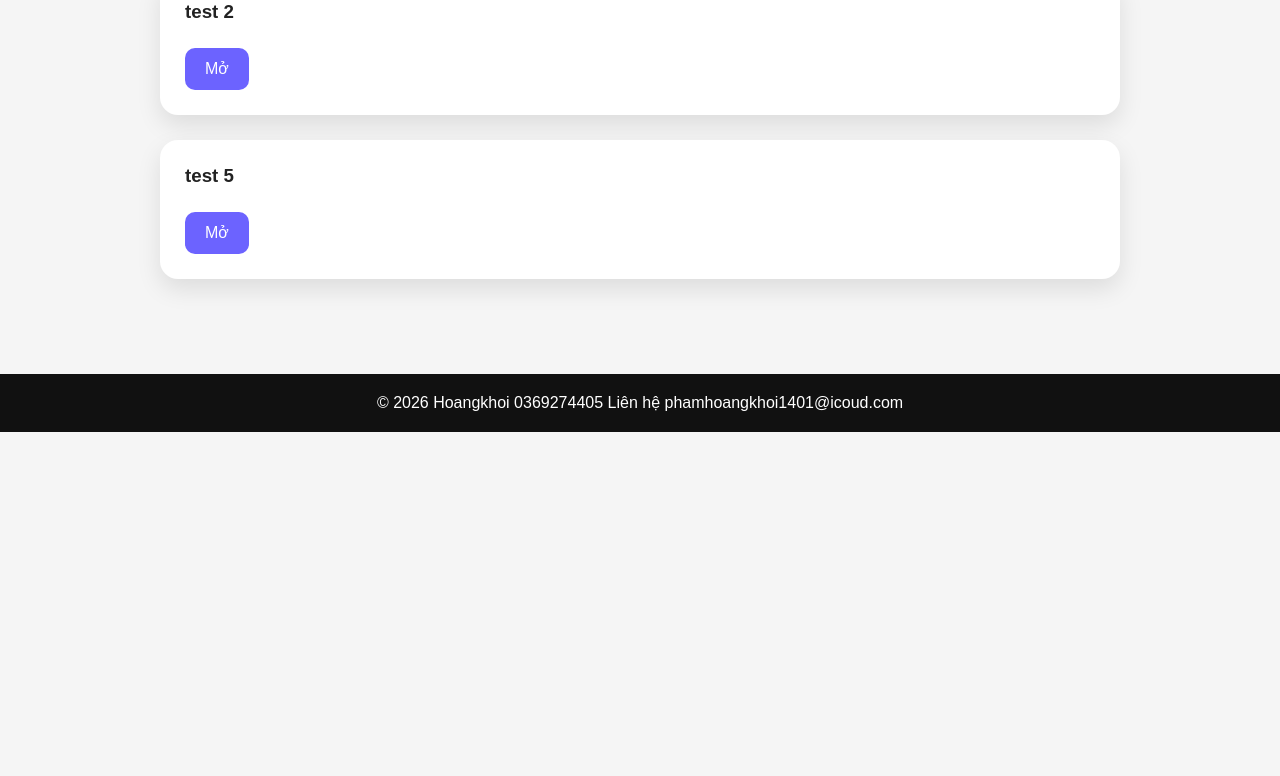
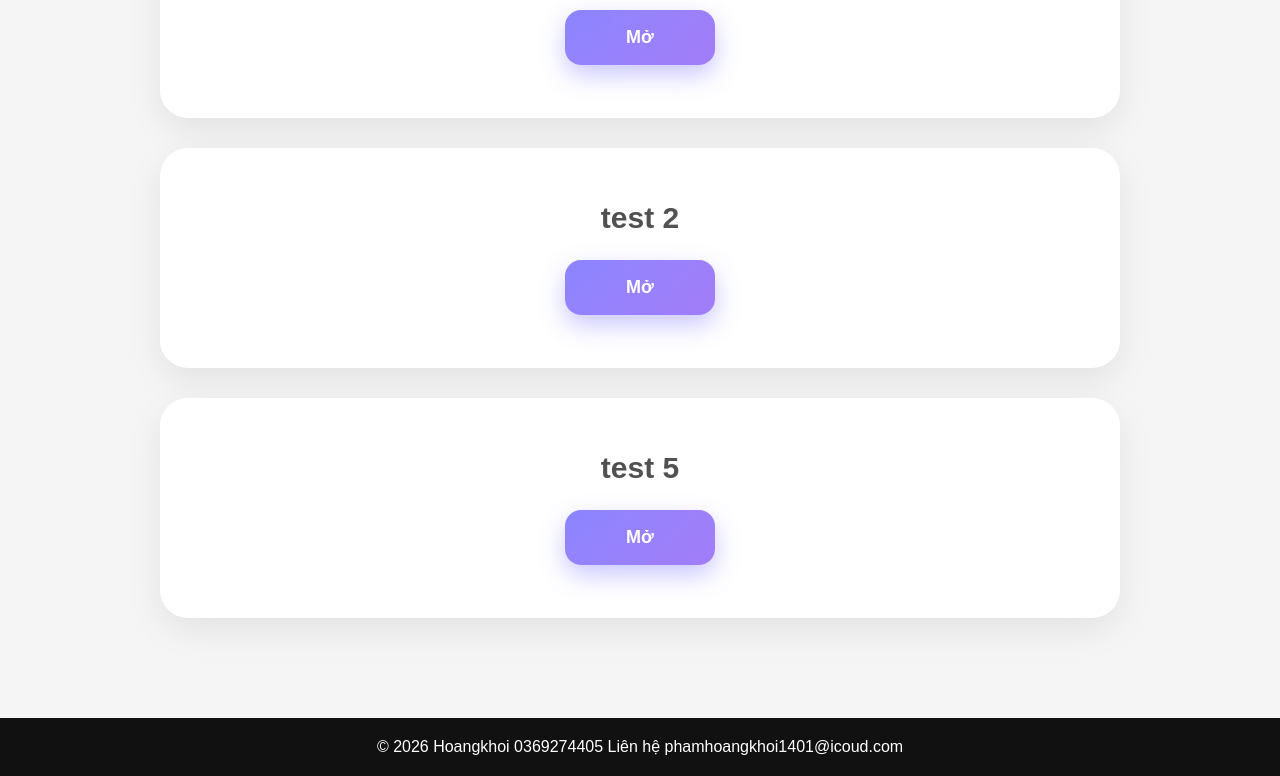
Before and after one commit to phamhoangkhoi123/Khoi, a plain HTML site: page index.html in a window 1280 px wide. Shown: the part 517-1293 px from the top of the page. Before the commit the page ends 949 px from the top, so only its background shows below. Drawn offline with Linux system fonts and the light colour scheme.

Commit message:
Add files via upload

```diff
--- a/style.css
+++ b/style.css
@@ -107,61 +107,178 @@ header{
 
 }
 
+/* =========================
+   PREMIUM SERVICE CARD
+========================= */
+
 .service-item{
 
-    background:white;
+    position:relative;
 
-    border-radius:18px;
+    overflow:hidden;
 
-    padding:25px;
+    display:flex;
+    flex-direction:column;
+    align-items:center;
+    justify-content:center;
+
+    text-align:center;
+
+    min-height:220px;
+
+    margin-bottom:30px;
+    padding:35px 25px;
+
+    border-radius:28px;
+
+    background:rgba(255,255,255,.95);
+
+    border:1px solid rgba(255,255,255,.25);
+
+    box-shadow:
+    0 12px 35px rgba(0,0,0,.08);
+
+    transition:
+    transform .35s ease,
+    box-shadow .35s ease;
+}
+
+/* Hiệu ứng ánh sáng */
+
+.service-item::before{
+
+    content:"";
+
+    position:absolute;
+
+    top:-60%;
+    left:-60%;
+
+    width:220%;
+    height:220%;
+
+    background:linear-gradient(
+    120deg,
+    transparent,
+    rgba(255,255,255,.22),
+    transparent);
+
+    transform:rotate(25deg);
+
+    transition:.7s;
+
+}
+
+.service-item:hover::before{
+
+    left:100%;
+
+}
+
+.service-item:hover{
+
+    transform:translateY(-8px);
+
+    box-shadow:
+    0 20px 45px rgba(108,99,255,.25);
+
+}
+
+/* Tiêu đề */
+
+.service-item h3{
+
+    font-size:30px;
+
+    font-weight:700;
 
     margin-bottom:25px;
 
-    box-shadow:0 10px 25px rgba(0,0,0,.1);
+    color:inherit;
+
+}
+
+/* Mô tả */
+
+.service-item p{
+
+    font-size:16px;
+
+    line-height:1.8;
+
+    opacity:.75;
+
+    margin-bottom:25px;
+
+}
+
+/* Button */
+
+.service-item a{
+
+    display:flex;
+
+    justify-content:center;
+
+    align-items:center;
+
+    width:150px;
+
+    height:55px;
+
+    border-radius:16px;
+
+    text-decoration:none;
+
+    color:#fff;
+
+    font-weight:700;
+
+    font-size:18px;
+
+    background:linear-gradient(
+    135deg,
+    #6C63FF,
+    #8B5CF6);
+
+    box-shadow:
+    0 10px 25px rgba(108,99,255,.45);
 
     transition:.3s;
 
 }
 
-.service-item:hover{
+.service-item a:hover{
 
-    transform:translateY(-5px);
+    transform:scale(1.06);
+
+    box-shadow:
+    0 18px 35px rgba(108,99,255,.6);
 
 }
 
-.service-item h3{
+/* Dark Mode */
 
-    margin-bottom:10px;
+.dark-mode .service-item{
+
+    background:#1b1b1b;
+
+    border:1px solid rgba(255,255,255,.06);
+
+    box-shadow:
+    0 15px 40px rgba(0,0,0,.45);
 
 }
 
-.service-item p{
+.dark-mode .service-item h3{
 
-    line-height:28px;
+    color:#fff;
 
 }
 
-.service-item a{
+.dark-mode .service-item p{
 
-    display:inline-block;
-
-    margin-top:15px;
-
-    background:#6C63FF;
-
-    color:white;
-
-    text-decoration:none;
-
-    padding:12px 20px;
-
-    border-radius:10px;
-
-}
-
-.service-item a:hover{
-
-    opacity:.9;
+    color:#bbb;
 
 }
 
```
